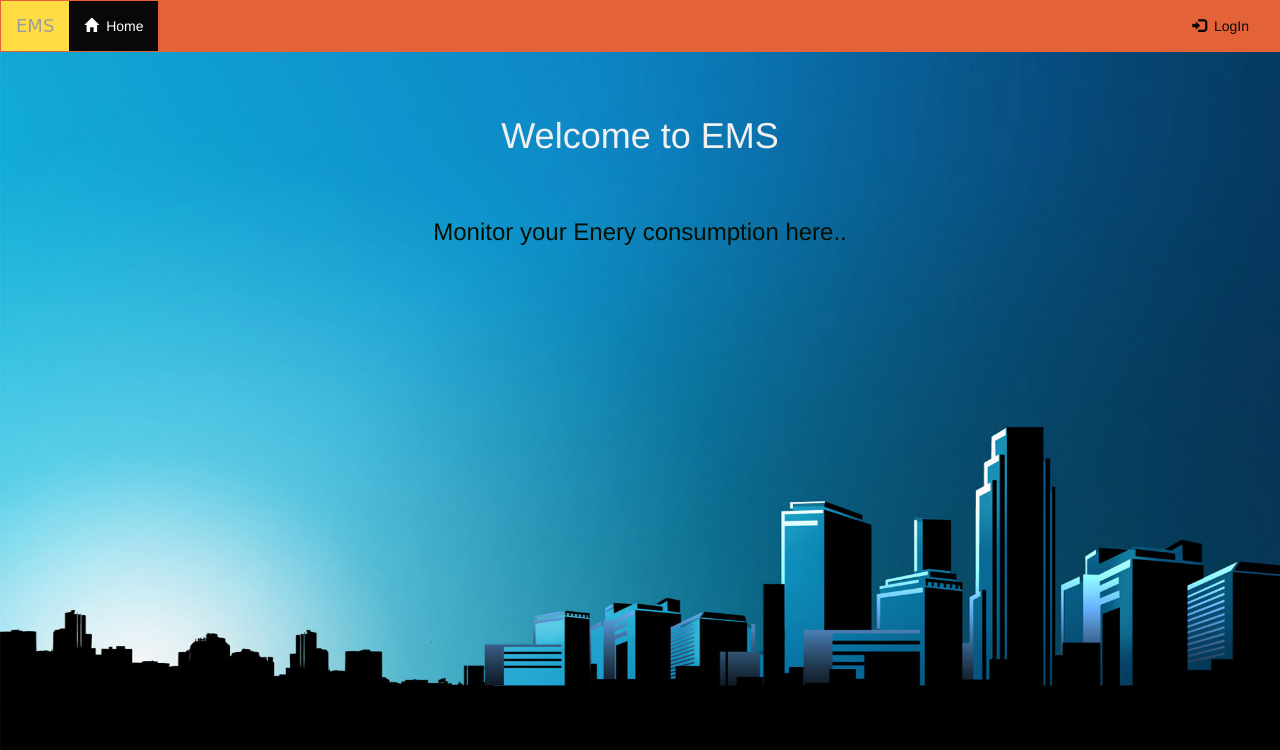
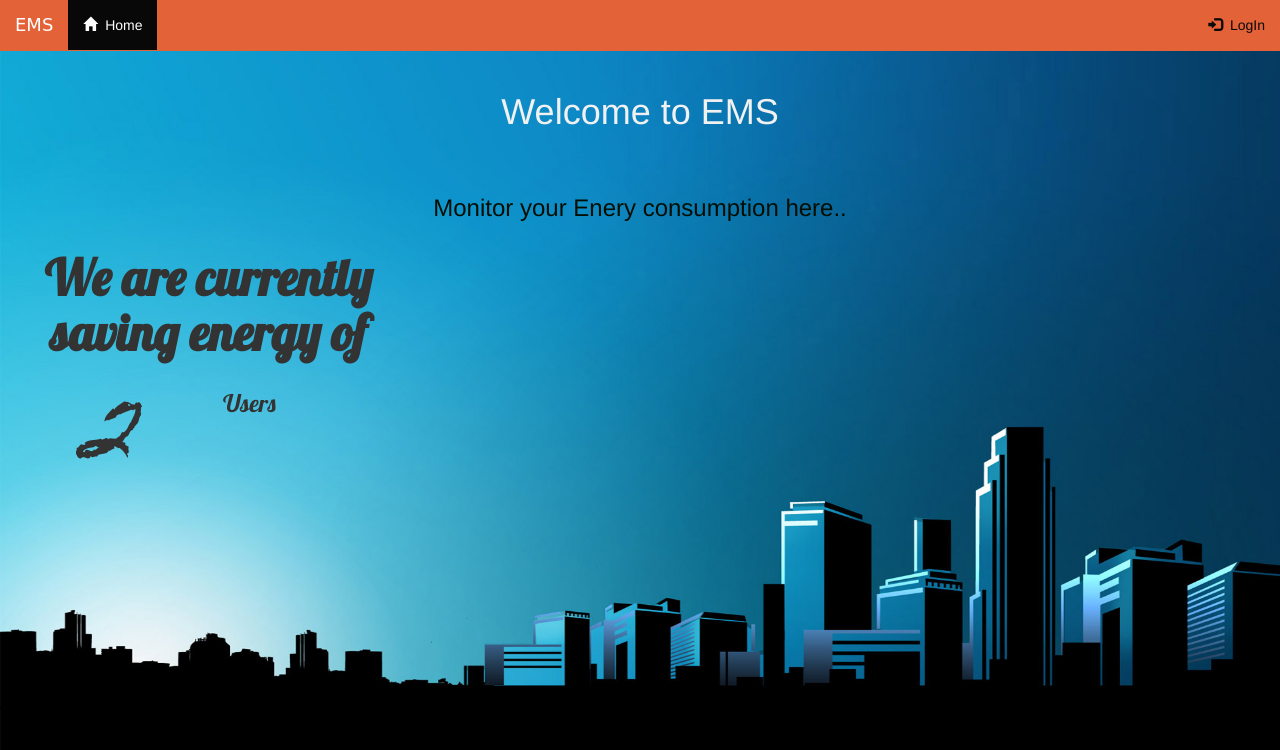
Before and after one commit to natarajkr007/ITSproject, a Django app: page / in a window 1280 px wide. Shown: the top 750 px of the page. Run offline with Django 3.2, Linux system fonts and the light colour scheme; data comes from the database, SQL or seed files in the repository; some libraries are stand-ins or nearby versions; some web fonts are replaced.

Commit message:
Styled home page

```diff
--- a/EMS/templates/EMS/base.html
+++ b/EMS/templates/EMS/base.html
@@ -18,7 +18,7 @@
   <!-- <script src="{% static 'Transport/js/main.js' %}"></script> -->
 </head>
 <body>
-  <nav class="navbar navbar-inverse">
+  <nav class="navbar navbar-inverse navbar-fixed-top">
     <div class="container-fluid">
 
       <!-- Header -->
--- a/EMS/templates/EMS/index.html
+++ b/EMS/templates/EMS/index.html
@@ -1,4 +1,9 @@
 {% extends 'EMS/base.html' %}
+{% load staticfiles %}
+{% block stylesheet %}
+<link href="https://fonts.googleapis.com/css?family=Homemade+Apple|Lobster" rel="stylesheet">
+{% endblock %}
+
 {% block home_active %}active{% endblock %}
 
 {% block body %}
@@ -46,13 +51,23 @@
   </div>
 </div>
 </div>
+<div class="well-lg">
 
-  <div class="container text-center">
-    <div class="well-lg text-center">
+</div>
+<div class="well-lg row text-center">
   <h1 class="text-primary" style="color: #f1f1f1;">Welcome to EMS</h1>
 </div>
-    <div class="well-sm text-center">
+<div class="well-sm row text-center">
   <h3 class="text-info" style="color: #030e02;">Monitor your Enery consumption here..</h3>
+</div>
+
+<div class="col-md-4 row">
+  <div class="row text-center">
+    <h4 style="font-family: 'Lobster', cursive; font-size: 50px;"><strong>We are currently saving energy of</strong></h4>
+  </div>
+  <div class="row text-center">
+    <h1 class="col-md-2 col-md-offset-2" style="font-family: 'Homemade Apple', cursive; font-size: 100px;">{{ user_count }}</h1>
+    <h3 class="col-md-2 col-md-offset-2" style="font-family: 'Lobster', cursive;">Users</h3>
   </div>
 </div>
 
--- a/EMS/views.py
+++ b/EMS/views.py
@@ -5,11 +5,16 @@ from django.template import RequestContext
 from django.contrib.auth import authenticate, login
 from django.http import HttpResponseRedirect, HttpResponse
 from django.contrib.auth import logout
+from .models import UserProfile
 
 # Use the login_required() decorator to ensure only those logged in can access the view.
 
 def index(request):
-    return render(request, 'EMS/index.html')
+    user_count = UserProfile.objects.count()
+    context = {
+        'user_count' : user_count,
+    }
+    return render(request, 'EMS/index.html', context)
 
 
 def register(request):
```
Also changed, not shown: 2 other files. Lines whose indentation alone changed are shown as unchanged.
